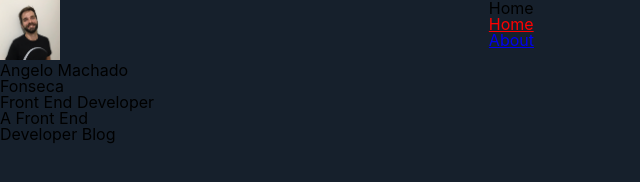
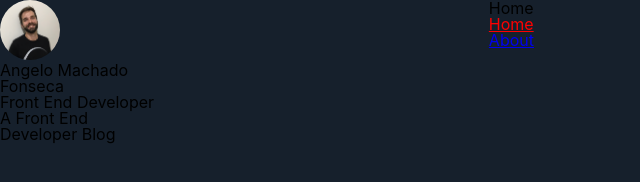
Before and after one commit to angelofmfonseca/porfolio, a Gatsby site in the folder frontend/: page / in a window 1280 px wide. Shown: the full height of the page, 0-640 px from the left. Built offline with nearby package versions, Linux system fonts and the light colour scheme; Gatsby itself is replaced by a stand-in of ours.

Commit message:
Avatar styles

```diff
--- a/frontend/src/components/Avatar/index.js
+++ b/frontend/src/components/Avatar/index.js
@@ -1,6 +1,7 @@
 import React from 'react'
 import { useStaticQuery, graphql } from "gatsby"
-import Img from "gatsby-image"
+
+import * as S from "./styles"
 
 const Avatar = () => {
   const { avatarImage } = useStaticQuery(
@@ -17,7 +18,7 @@
     `
   )
   return(
-    <Img fixed={ avatarImage.childImageSharp.fixed } />
+    <S.AvatarWrapper fixed={ avatarImage.childImageSharp.fixed } />
   )
 }
 
--- /dev/null
+++ b/frontend/src/components/Avatar/styles.js
@@ -0,0 +1,9 @@
+import styled from "styled-components"
+import Img from "gatsby-image"
+
+export const AvatarWrapper = styled(Img)`
+  border-radius: 50%;
+  height: 3.75rem;
+  width: 3.75rem;
+  margin: auto;
+`;
--- a/frontend/src/components/Layout/index.js
+++ b/frontend/src/components/Layout/index.js
@@ -1,9 +1,9 @@
 import React from "react"
 import PropTypes from "prop-types"
 
-import Profile from "../Profile"
 import GlobalStyles from "../../styles/global"
 import * as S from "./styles"
+import Profile from "../Profile"
 
 const Layout = ({ children }) => {
   return (
```
